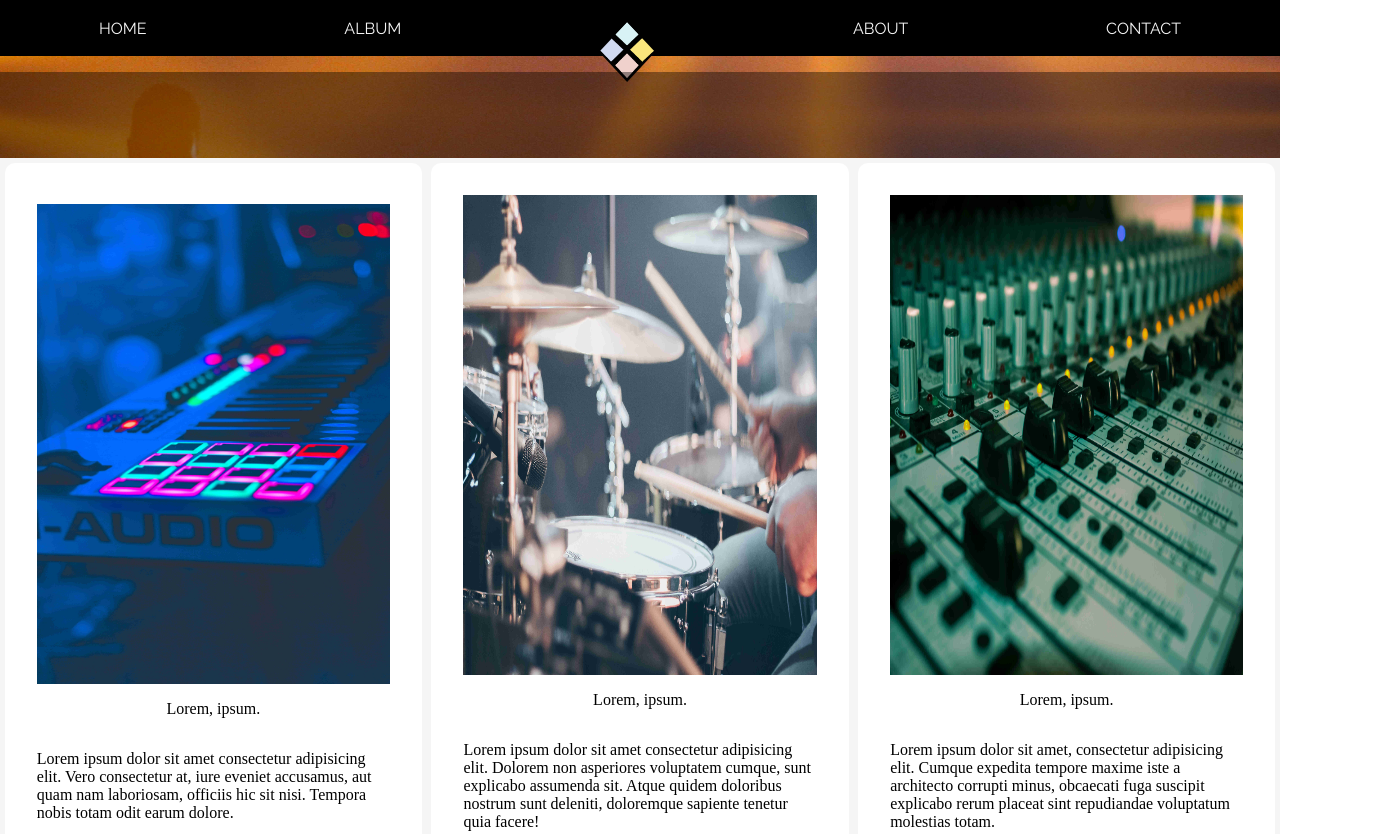
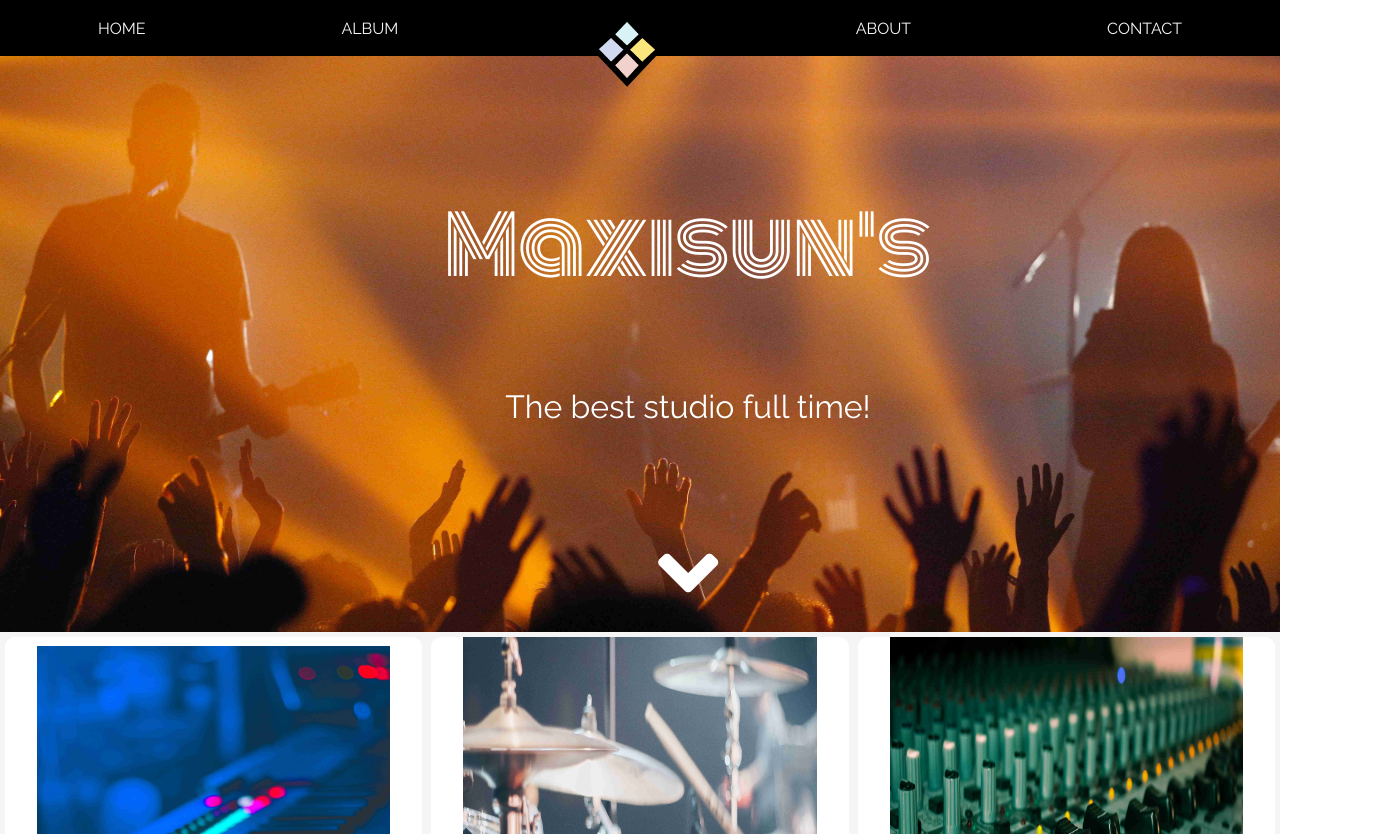
Before and after one commit to feranstirman1/Parcial1_00024117, a plain HTML site: page index.html in a window 1280 px wide. Shown: the top 834 px of the page, 1376 px wide, since content can reach past the window. Drawn offline with Linux system fonts and the light colour scheme.

Commit message:
se termino el texto del incio,maxisuns

```diff
--- a/index.html
+++ b/index.html
@@ -20,9 +20,9 @@
     </nav>
 
     <div class="inicio">
-        <p>Maxisun´s</p>
+        <p>Maxisun's</p>
         <p>The best studio full time!</p>
-        <i class="fas fa-angle-down"></i>
+        <p><i class="fas fa-angle-down"></i></p>
     </div>
 
     <div class="ejemplos">
@@ -70,15 +70,22 @@
         <div class="formulario">
             <form action="submit">
                 <label for="name">Name</label>
+                <br>
                 <input type="text" id="name" name="name" placeholder="John">
+                <br>
                 <label for="email">Email</label>
+                <br>
                 <input type="email" id="email" name="email" placeholder="email">
+                <br>
                 <label for="comments">Comments</label>
+                <br>
                 <textarea name="comments" id="comments" cols="30" rows="10"></textarea>
+                <br>
                 <button class="btn">Contact</button>
             </form>
         </div>
         <div class="info">
+            <div class="polarize"></div>
             <h3>Contact Us</h3>
             <p>Lorem ipsum dolor sit amet, consectetur adipisicing elit. Consequatur, aliquid nisi officiis accusantium, libero dolor magnam enim quos nemo reiciendis, laboriosam nam aut facilis aspernatur animi fugiat ea cumque reprehenderit.</p>
         </div>
--- a/style.css
+++ b/style.css
@@ -26,6 +26,7 @@ body{
 .navegador div{
     background: #000000;
     position: relative;
+    padding: 0.3em;
     top: 1.5em;
     -webkit-clip-path: polygon(50% 0%, 100% 50%, 50% 100%, 0% 50%);
     clip-path: polygon(50% 0%, 100% 50%, 50% 100%, 0% 50%);
@@ -38,8 +39,26 @@ body{
 
 /****** diseño inicio ********************************/
 .inicio{
-    background-color: #000000;
-    opacity: 0.4;
+    width: 100%;
+    height: 30em;
+    padding: 3em;
+}
+.inicio *{
+    color: white;
+}
+.inicio p:nth-child(1){
+    text-align: center;
+    font-size: 5em;
+    font-family: 'Monoton', cursive;
+}
+.inicio p:nth-child(2){
+    text-align: center;
+    font-size: 2em;
+    font-family: 'Raleway', sans-serif;
+}
+.inicio p:nth-child(3){
+    text-align: center;
+    font-size: 6em;
 }
 
 
@@ -54,7 +73,7 @@ body{
     flex-flow: column nowrap;
     justify-content: center;
     align-items: center;
-    padding: 2em;
+    padding: 0 2em;
     background-color: white;
     margin: 0.3em;
     border-radius: 10px;
@@ -101,15 +120,35 @@ body{
 
 /*diseño form*/
 .form{
+    background-image: url(img/contacus.jpg);
+    background-size: 100% 60em;
     display: grid;
     grid-template-columns: 1fr 1fr;
 }
 .formulario{
     grid-column: 1/2;
 }
+.formulario *{
+    justify-content: center;
+    margin: 0 auto;
+
+}
 .formulario label{
     color: white;
 }
 .info{
     grid-column: 2/3;
+    position: relative;
 }
+.info h3,.info p{
+    z-index: 1;
+    color: white;
+}
+.polarize{
+    background-color: #000000;
+    opacity: 0.4;
+    position: absolute;
+    top:0;
+    left:0;
+    z-index: 1;
+}
```
Also changed, not shown: 1 other file.
